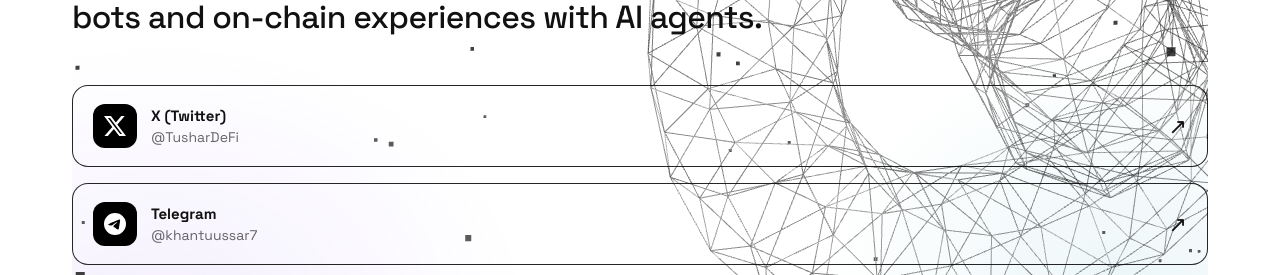
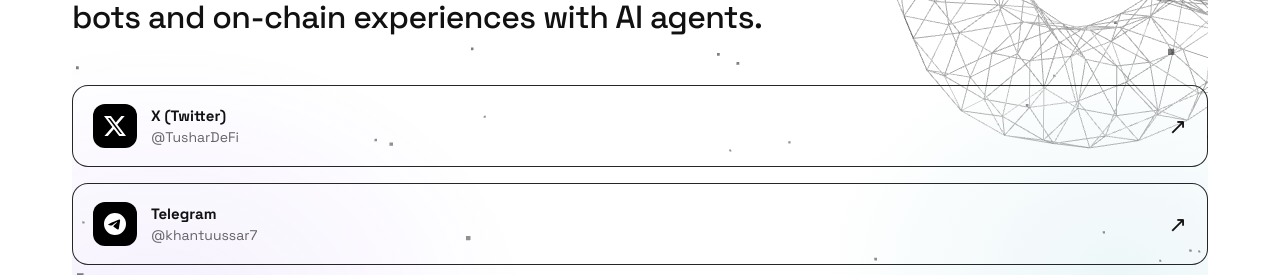
Before and after one commit to khan7271/khan7271.github.io, a plain HTML site: page index.html in a window 1280 px wide. Shown: the part 881-1156 px from the top of the page. Drawn offline with Linux system fonts and the light colour scheme; animation ran at ten frames a second.

Commit message:
Desktop 3D subtle: knot smaller/fainter/pushed right, gem small top-right corner, particles smaller/fainter; script v4

```diff
--- a/index.html
+++ b/index.html
@@ -245,6 +245,6 @@
 </footer>
 
 <script src="three.min.js"></script>
-<script src="script.js?v=3"></script>
+<script src="script.js?v=4"></script>
 </body>
 </html>
--- a/script.js
+++ b/script.js
@@ -32,7 +32,7 @@
   // Big wireframe torus knot — black, right side (sparse so it stays airy).
   var knot = new THREE.Mesh(
     new THREE.TorusKnotGeometry(1.9, 0.55, 80, 8),
-    new THREE.MeshBasicMaterial({ color: 0x000000, wireframe: true, transparent: true, opacity: 0.3 })
+    new THREE.MeshBasicMaterial({ color: 0x000000, wireframe: true, transparent: true, opacity: 0.18 })
   );
   knot.position.x = 2.6;
   scene.add(knot);
@@ -40,7 +40,7 @@
   // Small crimson icosahedron — floats on the left.
   var gem = new THREE.Mesh(
     new THREE.IcosahedronGeometry(0.85, 0),
-    new THREE.MeshBasicMaterial({ color: 0x2563eb, wireframe: true, transparent: true, opacity: 0.85 })
+    new THREE.MeshBasicMaterial({ color: 0x2563eb, wireframe: true, transparent: true, opacity: 0.5 })
   );
   gem.position.set(-3.4, 1.6, 0);
   scene.add(gem);
@@ -51,7 +51,7 @@
   for (var i = 0; i < count * 3; i++) pos[i] = (Math.random() - 0.5) * 14;
   var pgeo = new THREE.BufferGeometry();
   pgeo.setAttribute('position', new THREE.BufferAttribute(pos, 3));
-  var points = new THREE.Points(pgeo, new THREE.PointsMaterial({ color: 0x000000, size: 0.07, transparent: true, opacity: 0.75 }));
+  var points = new THREE.Points(pgeo, new THREE.PointsMaterial({ color: 0x000000, size: 0.05, transparent: true, opacity: 0.5 }));
   scene.add(points);
 
   // Mouse parallax.
@@ -69,15 +69,15 @@
     camera.aspect = w / h;
     camera.updateProjectionMatrix();
     var mobile = w < 640;
-    // On phones keep the 3D small and faint so the text stays readable.
-    knot.scale.setScalar(mobile ? 0.55 : 1);
-    knot.position.set(mobile ? 0 : 2.6, mobile ? -0.6 : 0, mobile ? -1 : 0);
-    knot.material.opacity = mobile ? 0.14 : 0.3;
-    gem.scale.setScalar(mobile ? 0.7 : 1);
-    gem.position.set(mobile ? 0.85 : -3.4, mobile ? 2.6 : 1.6, 0);
-    gem.material.opacity = mobile ? 0.5 : 0.85;
-    gemBaseY = mobile ? 2.6 : 1.6;
-    points.material.opacity = mobile ? 0.3 : 0.75;
+    // Keep the 3D small and faint so the text stays readable.
+    knot.scale.setScalar(mobile ? 0.55 : 0.7);
+    knot.position.set(mobile ? 0 : 3.2, mobile ? -0.6 : 0.3, mobile ? -1 : 0);
+    knot.material.opacity = mobile ? 0.14 : 0.18;
+    gem.scale.setScalar(mobile ? 0.7 : 0.6);
+    gem.position.set(mobile ? 0.85 : 4.0, mobile ? 2.6 : 2.8, 0);
+    gem.material.opacity = 0.5;
+    gemBaseY = mobile ? 2.6 : 2.8;
+    points.material.opacity = mobile ? 0.3 : 0.5;
   }
   window.addEventListener('resize', resize);
   window.addEventListener('load', resize);
```
